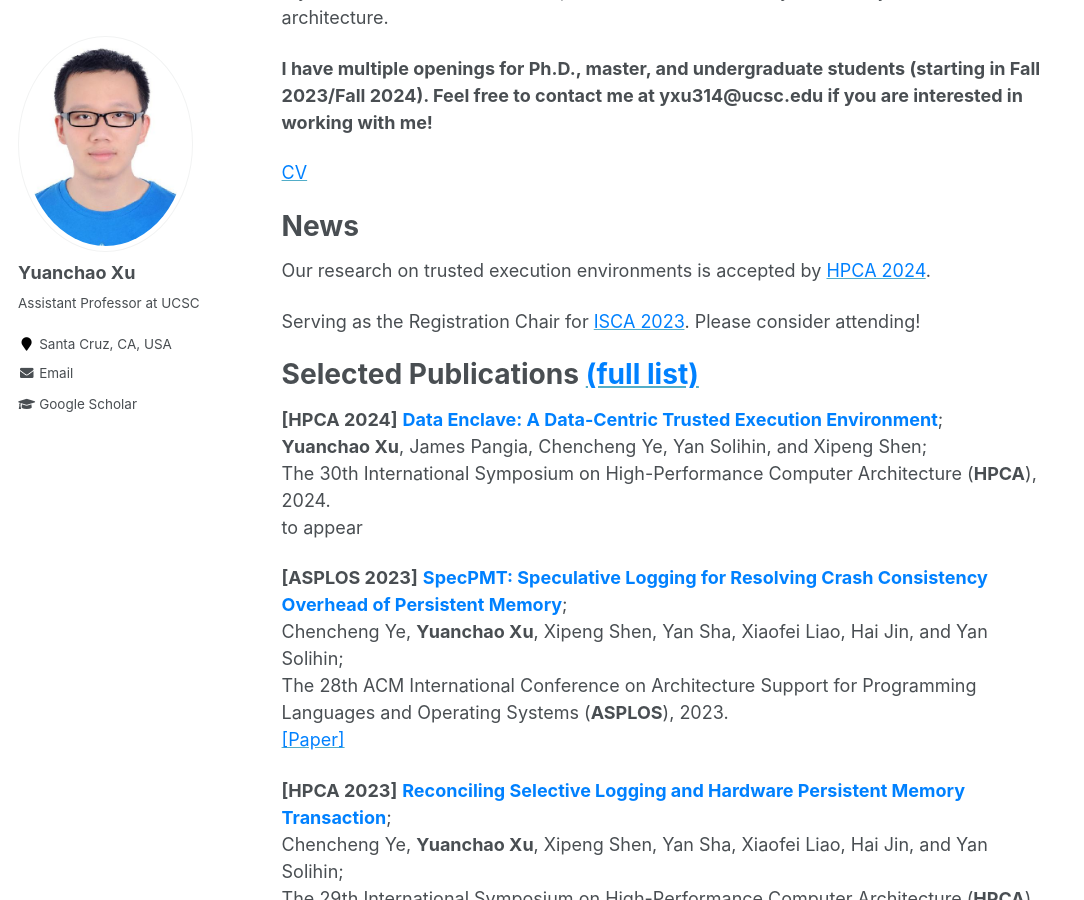
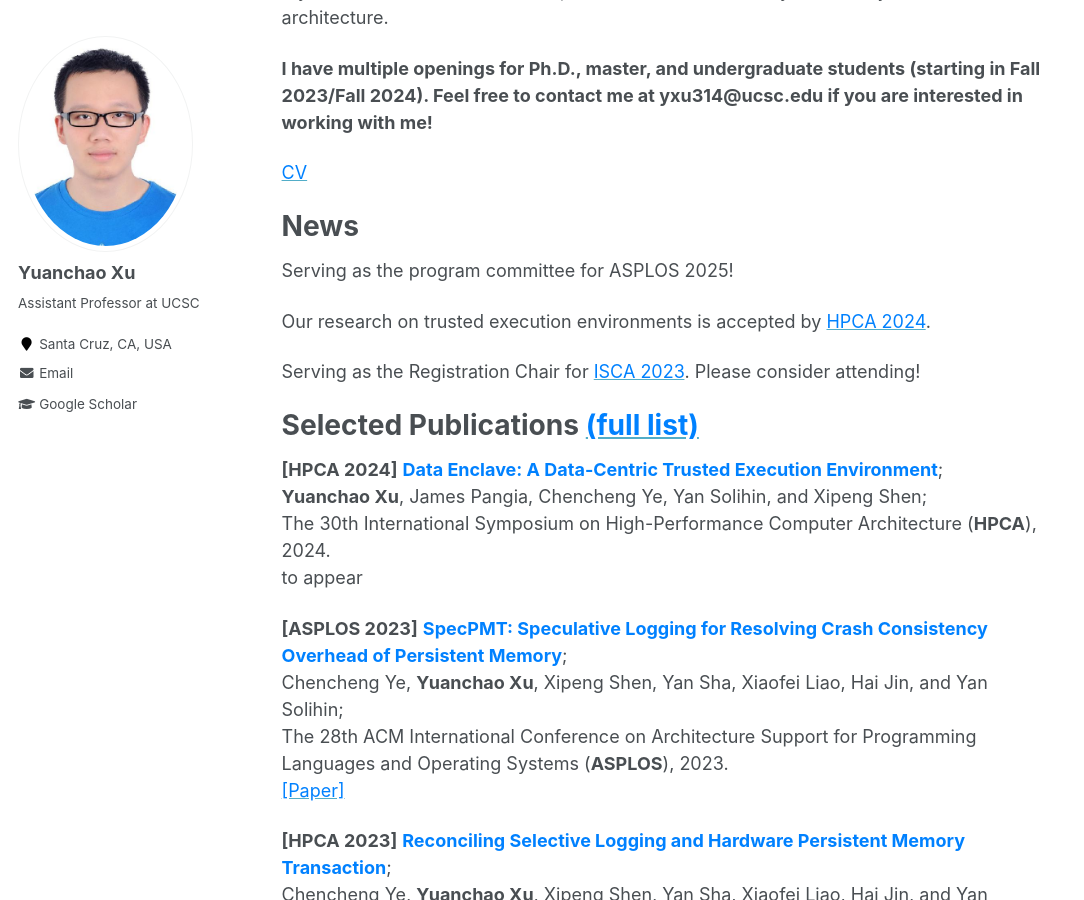
Before and after one commit to yuanchaoxu6/yuanchaoxu6.github.io, a Jekyll site: the page built from _pages/about.md, in a window 1280 px wide and 900 px high, scrolled down 313 px. Shown: the whole window, without its empty margins (0-1084 px from the left). Built offline with Jekyll 4.4.1, drawn with Linux system fonts in a browser that asks for light colours.

Commit message:
Update about.md

```diff
--- a/_pages/about.md
+++ b/_pages/about.md
@@ -20,6 +20,8 @@ My research interests are in computer architecture, security, and ML systems and
 
 News
 =====
+Serving as the program committee for ASPLOS 2025!
+
 Our research on trusted execution environments is accepted by [<font color="#0081ff">HPCA 2024</font>](https://hpca-conf.org/2024/).
 
 Serving as the Registration Chair for [<font color="#0081ff">ISCA 2023</font>](https://iscaconf.org/isca2023/). Please consider attending!
```
